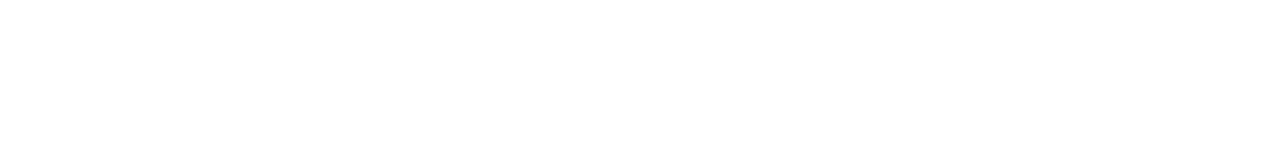
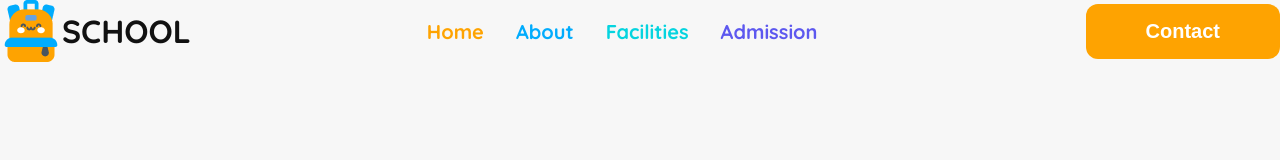
Before and after one commit to mridularodoshi/Kids-School-Website, a plain HTML site: page index.html in a window 1280 px wide. Drawn offline with Linux system fonts and the light colour scheme.

Commit message:
added navbar

```diff
--- a/index.html
+++ b/index.html
@@ -7,6 +7,7 @@
 
     <!--Website title & favicon-->
     <title>Kids School</title>
+    <link rel="shortcut icon" href="assets/favicon.png" type="image/x-icon">
 
     <!--Adding fonts: Quiksand-->
     <link rel="preconnect" href="https://fonts.googleapis.com">
@@ -19,10 +20,22 @@
 </head>
 
 <body class="quicksand-normal">
-    <header>
+    <header class="bg-primary">
         <!-- navbar starts here -->
-        <nav class="navbar">
-
+        <nav class="navbar display-flex align-center">
+            <div class="display-flex align-center">
+                <img src="assets/logo.png" alt="">
+                <h3 class="nav-title">SCHOOL</h3>
+            </div>
+            <ul class="nav-links display-flex">
+                <li class="nav-link orange">Home</li>
+                <li class="nav-link sky-blue">About</li>
+                <li class="nav-link aqua">Facilities</li>
+                <li class="nav-link purple">Admission</li>
+            </ul>
+            <div class="btn-container">
+                <button class="btn-primary">Contact</button>
+            </div>
         </nav>
         <!-- navbar ends here -->
 
--- a/styles/style.css
+++ b/styles/style.css
@@ -1,7 +1,7 @@
 * {
-    box-sizing: border-box;
-    margin: 0;
-    padding: 0;
+  box-sizing: border-box;
+  margin: 0;
+  padding: 0;
 }
 
 /* adding fonts */
@@ -10,3 +10,87 @@
   font-optical-sizing: auto;
   font-style: normal;
 }
+
+/* colors */
+.orange {
+  color: rgb(254, 163, 1);
+}
+
+.sky-blue {
+  color: rgb(1, 172, 253);
+}
+
+.aqua {
+  color: rgb(5, 212, 223);
+}
+
+.purple {
+  color: rgb(93, 88, 239);
+}
+
+/* shared styles */
+.display-flex {
+  display: flex;
+}
+
+.justify-center {
+  justify-content: center;
+}
+
+.align-center {
+  align-items: center;
+}
+
+.bg-primary {
+  background-color: rgb(247, 247, 247);
+}
+
+.navbar {
+  max-width: 1440px;
+  margin: 0 auto;
+
+}
+
+.btn-primary {
+  color: rgb(255, 255, 255);
+  font-size: 20px;
+  font-weight: 600;
+  text-align: center;
+  background-color: rgb(254, 163, 1);
+  padding: 16px 60px;
+  border-radius: 12px;
+  border: none;
+}
+
+
+
+/* nav styles */
+.navbar {
+  justify-content: space-between;
+}
+
+nav ul li {
+  list-style: none;
+}
+
+.nav-link {
+  margin-right: 32px;
+  font-size: 1.25rem;
+  font-weight: 700;
+
+}
+
+.nav-title {
+  color: rgb(17, 17, 17);
+  font-size: 2rem;
+  font-weight: 700;
+}
+
+
+
+
+/* banner styles */
+header {
+  min-height: 677px;
+
+}
```
Also changed, not shown: assets/favicon.png (added).
